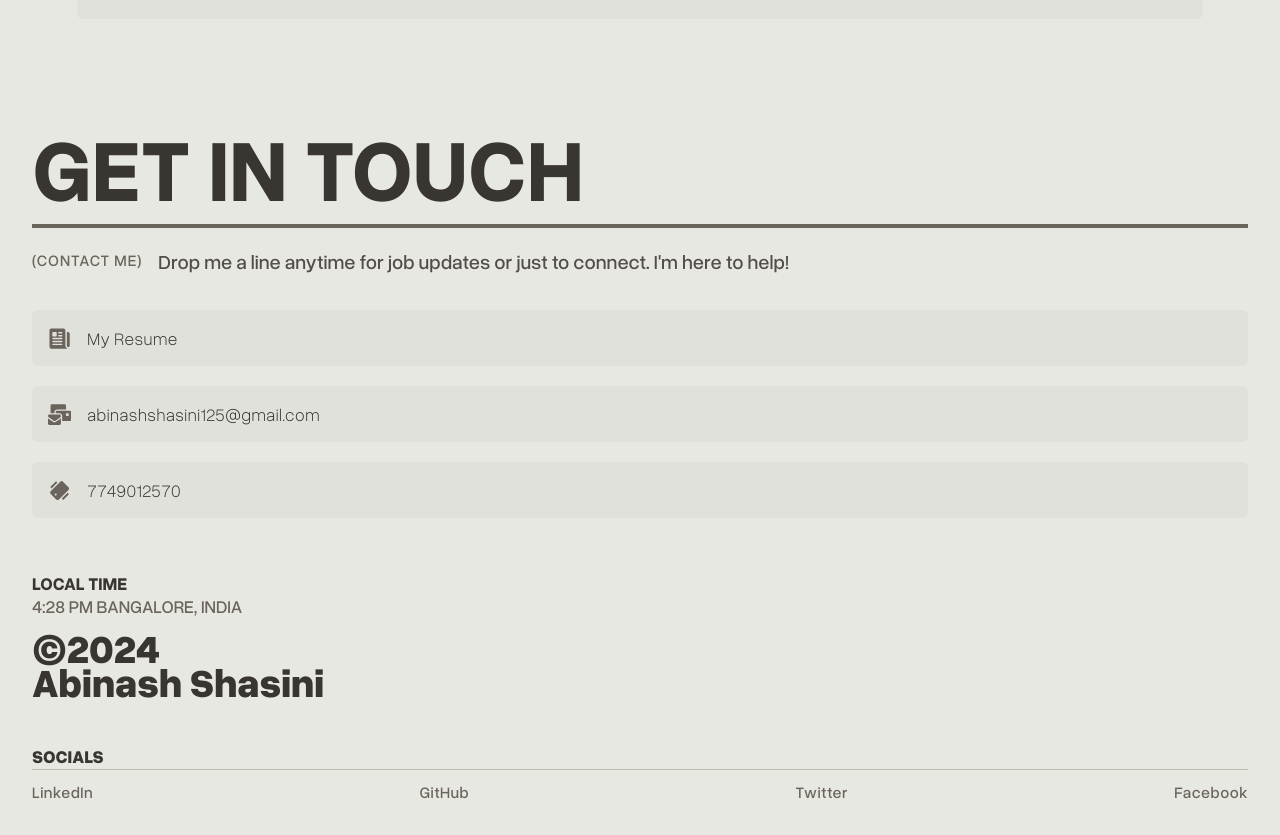
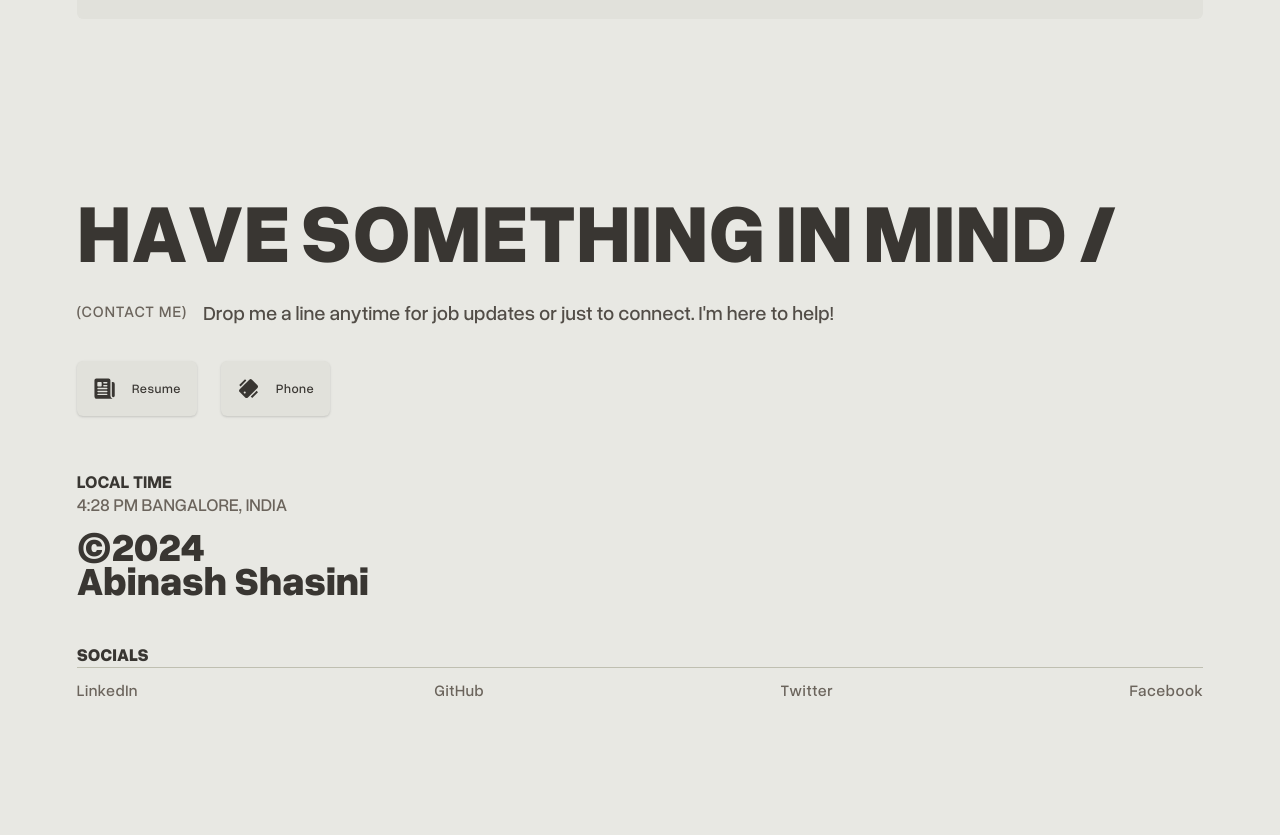
Before and after one commit to Abinashshasini/portfolio3.0, a Next.js app: page / in a window 1280 px wide. Shown: the part 1400-2235 px from the top of the page. After the commit the page ends 2165 px from the top, so only its background shows below. Built offline with nearby package versions, Linux system fonts and the light colour scheme.

Commit message:
Project section updated

```diff
--- a/src/components/footer/index.tsx
+++ b/src/components/footer/index.tsx
@@ -2,15 +2,39 @@ import React from 'react';
 import { FaMailBulk } from 'react-icons/fa';
 import { BiSolidMobileVibration } from 'react-icons/bi';
 import { IoNewspaper } from 'react-icons/io5';
+import { useGSAP } from '@gsap/react';
+import gsap from 'gsap';
+import { ScrollTrigger } from 'gsap/all';
 import Link from 'next/link';
 import Magnetic from '@/commons/magnetic';
 import classes from './style.module.scss';
+import { handleSplitPhrase } from '@/utils/split';
 
+gsap.registerPlugin(ScrollTrigger);
 const FooterSection = () => {
+  /** useGSAP hook to animate the heading and description */
+  useGSAP(() => {
+    gsap.to('#footer_heading-title', {
+      scrollTrigger: {
+        trigger: '#footer_heading-title',
+        start: 'top 90%',
+        end: 'bottom 80%',
+      },
+      y: 0,
+      stagger: 0.02,
+      duration: 0.5,
+      opacity: 1,
+    });
+  }, []);
   return (
-    <footer className={classes.container}>
+    <footer className={`section-padding ${classes.container}`}>
       <div className={classes.headingCnt}>
-        <h1>GET IN TOUCH</h1>
+        <h2 id="footer_heading-title" aria-hidden="true">
+          {handleSplitPhrase(
+            'Have Something In Mind /',
+            'footer_heading-title'
+          )}
+        </h2>
       </div>
       <div className={classes.footerHeading}>
         <p>(Contact ME)</p>
@@ -21,13 +45,10 @@ const FooterSection = () => {
       </div>
       <div className={classes.infoContainer}>
         <div className={classes.infosWrp}>
-          <IoNewspaper /> <span>My Resume</span>
+          <IoNewspaper /> <span>Resume</span>
         </div>
         <div className={classes.infosWrp}>
-          <FaMailBulk /> <span>abinashshasini125@gmail.com</span>
-        </div>
-        <div className={classes.infosWrp}>
-          <BiSolidMobileVibration /> <span>7749012570</span>
+          <BiSolidMobileVibration /> <span>Phone</span>
         </div>
       </div>
 
--- a/src/components/footer/style.module.scss
+++ b/src/components/footer/style.module.scss
@@ -1,16 +1,29 @@
 .container {
-  padding: 0 2rem 2rem;
   background: var(--bg-primary);
 
   .headingCnt {
-    font-size: clamp(3.5rem, 2.3571rem + 4vi, 10.5rem);
-    font-weight: 600;
-    color: var(--text-primary);
-    border-bottom: 4px solid var(--text-secondary);
+    & > h2 {
+      font-weight: 600;
+      color: var(--text-primary);
+      font-size: var(--heading-base-medium);
+      font-weight: 700;
+      text-transform: uppercase;
+      transition-property: all;
+      transition-duration: 0.5s;
 
-    & > h1 {
-      text-wrap: nowrap;
-      padding-bottom: 0.75rem;
+      & > span {
+        display: inline-block;
+        margin-right: 10px;
+
+        & > span {
+          display: inline-block;
+          translate: none;
+          rotate: none;
+          scale: none;
+          transform: translateY(50%);
+          opacity: 0;
+        }
+      }
     }
   }
 
@@ -18,7 +31,7 @@
     display: flex;
     align-items: flex-start;
     column-gap: 1rem;
-    padding: 1.5rem 0 2rem;
+    padding: 2rem 0;
 
     & > p:first-child {
       font-size: 1rem;
@@ -41,8 +54,8 @@
 
   .infoContainer {
     display: flex;
-    flex-direction: column;
     row-gap: 1.25rem;
+    gap: 1.5rem;
 
     .infosWrp {
       display: flex;
@@ -52,17 +65,19 @@
       border-radius: 6px;
       overflow: hidden;
       padding: 1rem;
+      box-shadow: rgba(0, 0, 0, 0.1) 0px 1px 3px 0px,
+        rgba(0, 0, 0, 0.06) 0px 1px 2px 0px;
 
       & > svg {
         font-size: 1.45rem;
-        color: var(--text-secondary);
+        color: var(--text-primary);
       }
 
       & > span {
-        font-size: 1.1rem;
+        font-size: 0.8rem;
         color: var(--text-primary);
+        font-weight: 500;
         letter-spacing: 0.5px;
-        font-weight: 400;
       }
     }
   }
```
